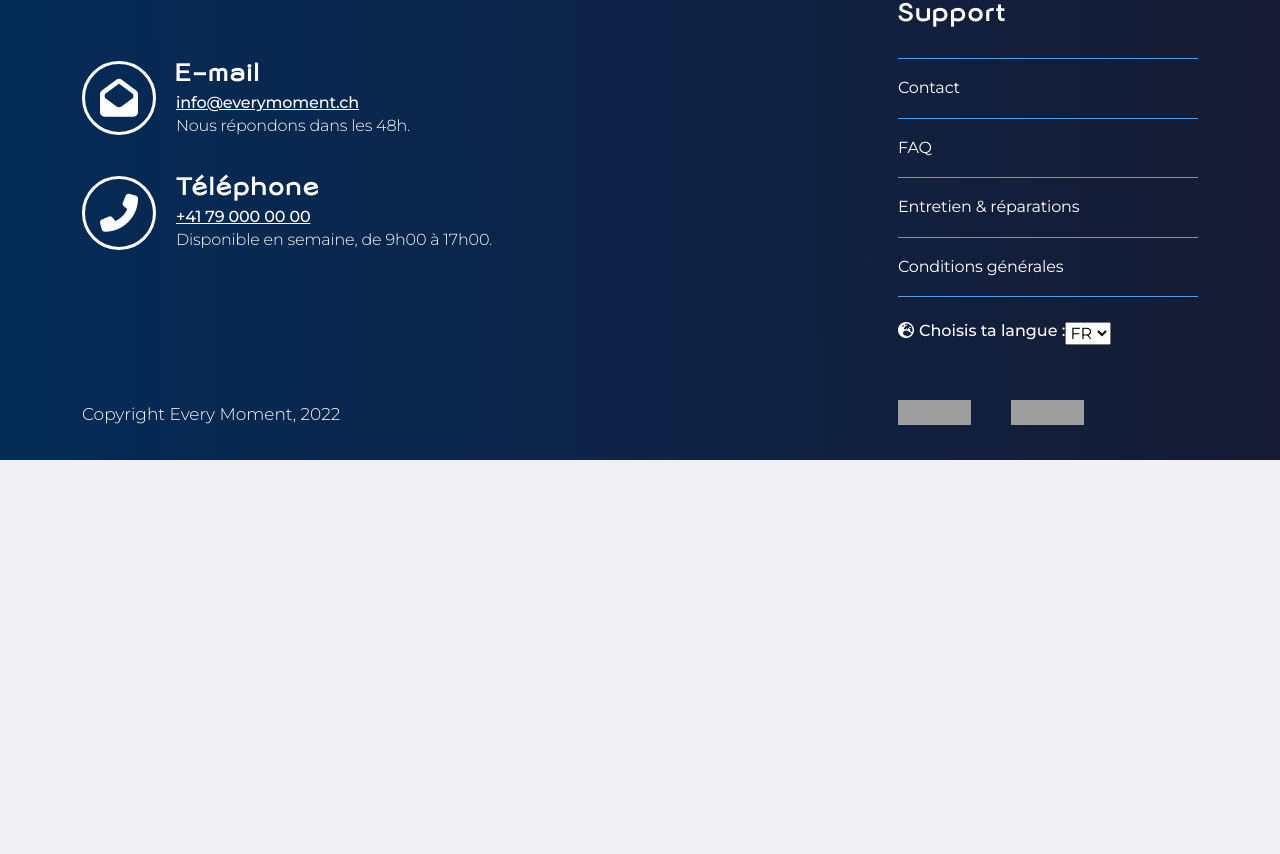
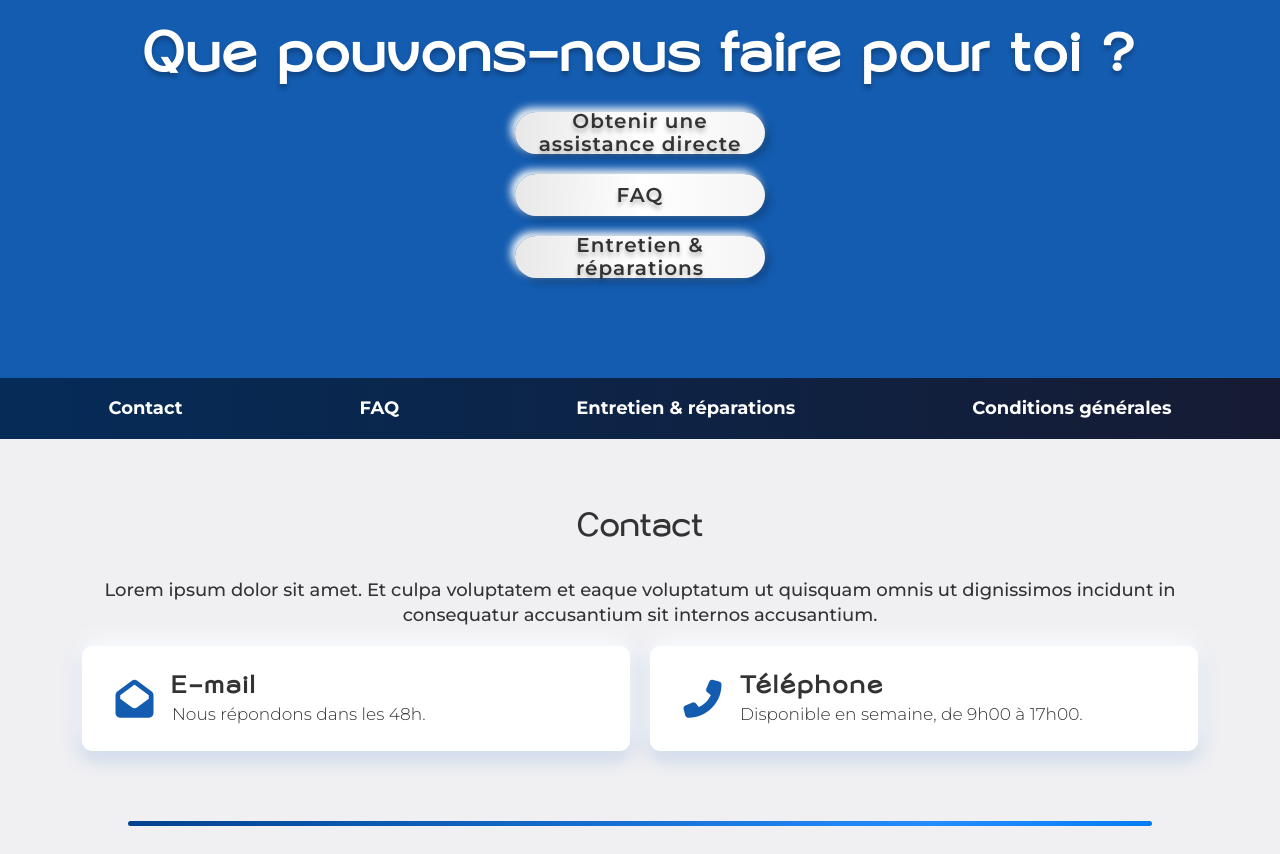
Before and after one commit to Redox-Digital/everymoment-app, a React (Create React App) app: page /everymoment-app/support in a window 1280 px wide. Shown: the part 246-1100 px from the top of the page. Before the commit the page ends 800 px from the top, so only its background shows below. Built offline with nearby package versions, Linux system fonts and the light colour scheme; grey boxes are pictures that could not be loaded.

Commit message:
Starting Support static page

```diff
--- a/src/App.tsx
+++ b/src/App.tsx
@@ -5,6 +5,7 @@ import Home from './pages/Home';
 import MainMenu from './components/MainMenu';
 import Footer from './components/Footer';
 import About from './pages/About';
+import Support from './pages/Support';
 
 export default function App() {
   return (
@@ -13,6 +14,7 @@ export default function App() {
       <Routes>
         <Route path="/" element={<Home />} />
         <Route path="/about" element={<About />} />
+        <Route path="/support" element={<Support />} />
         <Route path="/*" element={<Error404 />} />
       </Routes>
       <Footer />
--- /dev/null
+++ b/src/components/ContactBlock.tsx
@@ -0,0 +1,21 @@
+import React from 'react';
+
+interface ContactBlockProps {
+  title: string;
+  desc: string;
+  icon: string;
+}
+
+export default function ContactBlock(props: ContactBlockProps) {
+  return (
+    <div className="contactBlock">
+      <div className="contactBlock__icon">
+        <i className={`fa-solid ${props.icon}`} />
+      </div>
+      <div className="contactBlock__texts">
+        <h4>{props.title}</h4>
+        <small>{props.desc}</small>
+      </div>
+    </div>
+  );
+}
--- a/src/components/SecondaryMenu.tsx
+++ b/src/components/SecondaryMenu.tsx
@@ -1,12 +1,10 @@
 import React from 'react';
 import { Link } from 'react-router-dom';
 
-export default function SecondaryMenu() {
-  return (
-    <nav className="secondaryMenu">
-      <a href="#about__history">Histoire</a>
-      <a href="#about__eco">Eco</a>
-      <a href="#about__ethics">Ethique</a>
-    </nav>
-  );
+interface SecondaryMenuProps {
+  children: React.ReactNode;
 }
+
+export default function SecondaryMenu(props: SecondaryMenuProps) {
+  return <nav className="secondaryMenu">{props.children}</nav>;
+}
--- a/src/pages/About.tsx
+++ b/src/pages/About.tsx
@@ -9,7 +9,11 @@ export default function About() {
         <h1>À propos</h1>
         <h5>At omnis eligendi est explicabo nostrum eos sequi omnis non earum deserunt.</h5>
       </section>
-      <SecondaryMenu />
+      <SecondaryMenu>
+        <a href="#about__history">Histoire</a>
+        <a href="#about__eco">Eco</a>
+        <a href="#about__ethics">Ethique</a>
+      </SecondaryMenu>
       <section id="about__history" className="container-md">
         <h2>Histoire</h2>
         <p>
--- /dev/null
+++ b/src/pages/Support.tsx
@@ -0,0 +1,56 @@
+import React from 'react';
+import ContactBlock from '../components/ContactBlock';
+import SecondaryMenu from '../components/SecondaryMenu';
+
+export default function Support() {
+  return (
+    <main id="support">
+      <section className="hero">
+        <h1>Que pouvons-nous faire pour toi ?</h1>{' '}
+        <div className="hero__btns">
+          <a className="btn btn--sm btn--secondary" href="#">
+            Obtenir une assistance directe
+          </a>
+          <a className="btn btn--sm btn--secondary" href="#">
+            FAQ
+          </a>
+          <a className="btn btn--sm btn--secondary" href="#">
+            Entretien & réparations
+          </a>
+        </div>
+      </section>
+      <SecondaryMenu>
+        <a href="#support__contact">Contact</a>
+        <a href="#support_faq">FAQ</a>
+        <a href="#support__care">Entretien & réparations</a>
+        <a href="#support__conditions">Conditions générales</a>
+      </SecondaryMenu>
+      <section id="support__contact" className="container-md">
+        <h3>Contact</h3>
+        <p>
+          Lorem ipsum dolor sit amet. Et culpa voluptatem et eaque voluptatum ut quisquam omnis ut
+          dignissimos incidunt in consequatur accusantium sit internos accusantium.
+        </p>
+        <div className="contactBlocks">
+          <ContactBlock
+            icon="fa-envelope-open"
+            title="E-mail"
+            desc="Nous répondons dans les 48h."
+          />
+
+          <ContactBlock
+            icon="fa-phone-flip"
+            title="Téléphone"
+            desc="Disponible en semaine, de 9h00 à 17h00."
+          />
+        </div>
+      </section>
+      <hr />
+      <section id="support__faq">
+        <h3>
+          <abbr title="Foire aux questions">FAQ</abbr>
+        </h3>
+      </section>
+    </main>
+  );
+}
--- /dev/null
+++ b/src/styles/components/contactBlock.scss
@@ -0,0 +1,43 @@
+.contactBlock {
+  background-color: var(--white);
+  box-shadow: var(--img-box-shadow);
+  display: flex;
+  flex-direction: row;
+  align-items: center;
+  width: 100%;
+  margin: 0 calc(var(--default-margin) / 2);
+  padding: var(--default-padding);
+  border-radius: var(--default-border-radius);
+
+  &:first-of-type {
+    margin-left: 0;
+  }
+
+  &:last-of-type {
+    margin-right: 0;
+  }
+
+  &__icon {
+    color: var(--primary-blue);
+    font-size: 38px;
+    height: 75px;
+    width: 75px;
+    display: flex;
+    align-items: center;
+    justify-content: center;
+  }
+
+  &__texts {
+    display: flex;
+    flex-direction: column;
+    text-align: left;
+
+    > h4 {
+      margin: 0;
+    }
+
+    > small {
+      margin-top: 5px;
+    }
+  }
+}
--- a/src/styles/components/secondaryMenu.scss
+++ b/src/styles/components/secondaryMenu.scss
@@ -5,7 +5,7 @@
   color: var(--white);
   display: flex;
   flex-direction: row;
-  justify-content: space-between;
+  justify-content: space-around;
   padding: 20px var(--default-margin);
 
   > a {
--- a/src/styles/index.scss
+++ b/src/styles/index.scss
@@ -24,8 +24,10 @@
 @import './layouts/containers.scss';
 @import './layouts/home.scss';
 @import './layouts/about.scss';
+@import './layouts/support.scss';
 
 // Components : Style rules for UI components.
+
 @import './components/buttons.scss';
 @import './components/hero.scss';
 @import './components/articlePreview.scss';
@@ -34,3 +36,4 @@
 @import './components/langSelector.scss';
 @import './components/mobileMenu.scss';
 @import './components/secondaryMenu.scss';
+@import './components/contactBlock.scss';
--- a/src/styles/layouts/global.scss
+++ b/src/styles/layouts/global.scss
@@ -5,3 +5,12 @@ main {
 section:not(.hero) {
   margin: 70px auto;
 }
+
+hr {
+  background: var(--primary-gradient);
+  display: block;
+  height: 5px;
+  border-radius: 100px;
+  border: none;
+  max-width: 80vw;
+}
--- /dev/null
+++ b/src/styles/layouts/support.scss
@@ -0,0 +1,9 @@
+#support {
+  &__contact {
+    text-align: center;
+    > .contactBlocks {
+      display: flex;
+      flex-direction: row;
+    }
+  }
+}
--- a/src/styles/normalize/global.scss
+++ b/src/styles/normalize/global.scss
@@ -9,3 +9,9 @@ body {
 * {
   box-sizing: inherit;
 }
+
+abbr,
+abbr[title] {
+  border: none;
+  text-decoration: none;
+}
```
